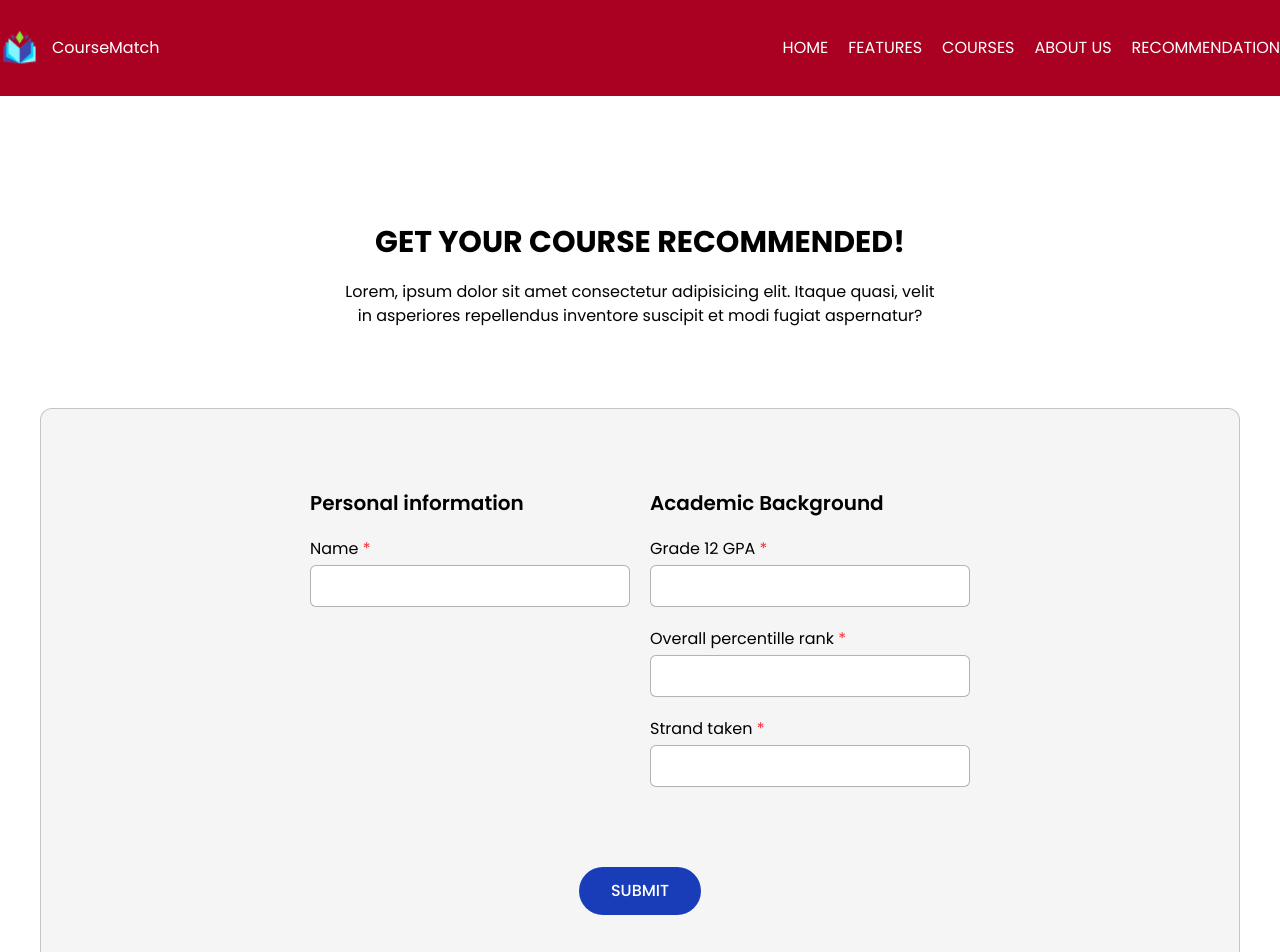
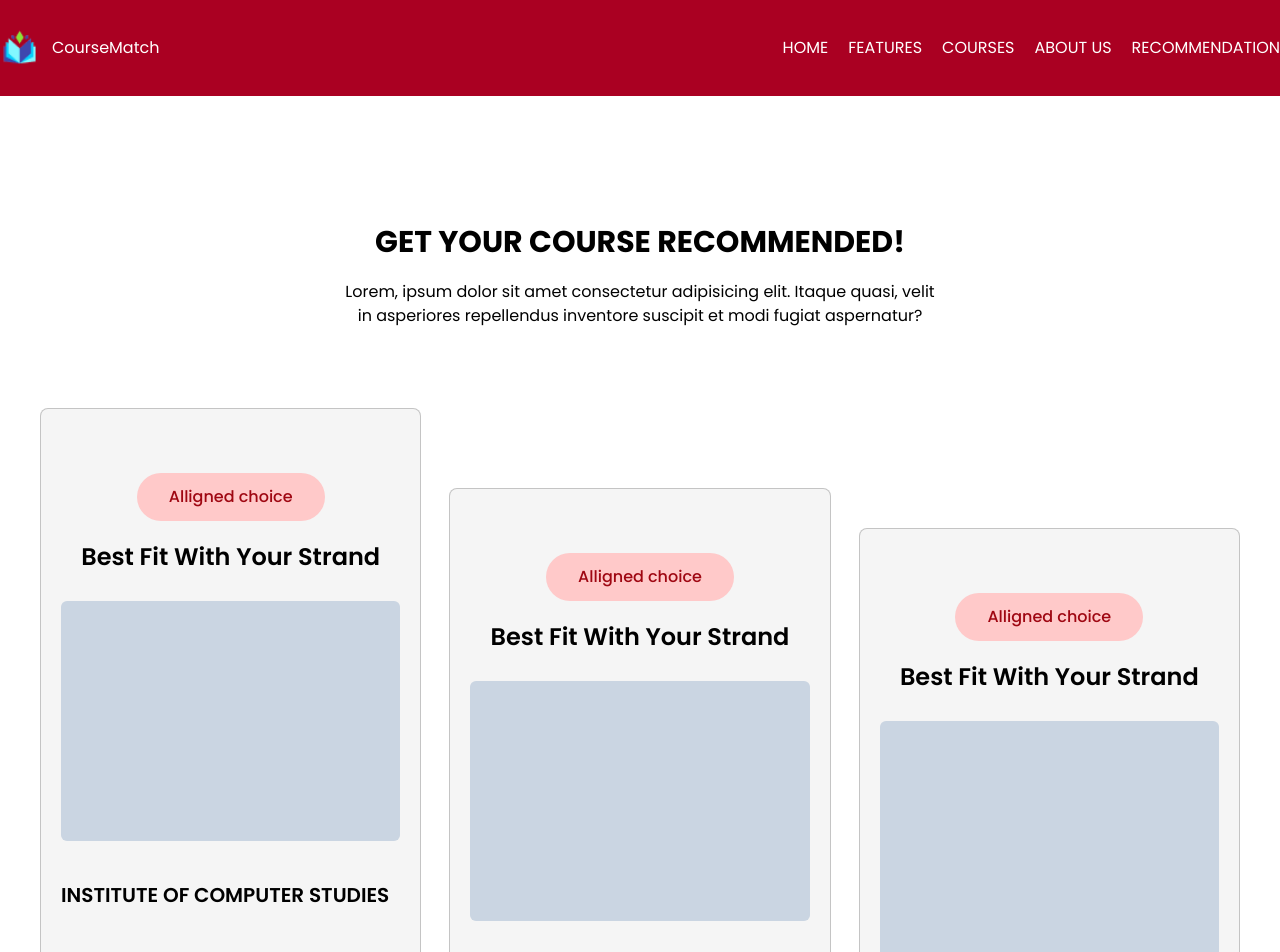
Before and after one commit to wilhelmusolejr/coursematch, a React (Vite) app in the folder client/: page /prediction in a window 1280 px wide. Shown: the top 952 px of the page. Built offline with nearby package versions, Linux system fonts and the light colour scheme.

Commit message:
refactor: use components

```diff
--- a/client/src/pages/Predictions.jsx
+++ b/client/src/pages/Predictions.jsx
@@ -1,6 +1,7 @@
 import React from "react";
 import Navigator from "../components/Navigator";
 import Footer from "../components/Footer";
+import CoursePredictedItem from "../components/CoursePredictedItem";
 
 export default function Predictions() {
   return (
@@ -15,14 +16,14 @@ export default function Predictions() {
         <h1 className="text-3xl uppercase font-bold mb-5">
           Get your course recommended!
         </h1>
-        <p className="w-10/12 lg:w-6/12 m-auto">
+        <p className="md:w-10/12 lg:w-6/12 m-auto">
           Lorem, ipsum dolor sit amet consectetur adipisicing elit. Itaque
           quasi, velit in asperiores repellendus inventore suscipit et modi
           fugiat aspernatur?
         </p>
       </div>
 
-      <div className="container mx-auto md:mb-40 lg:mb-60 md:px-10">
+      <div className="container mx-auto md:mb-40 lg:mb-60 md:px-10 hidden">
         <div className="container mx-auto border-1  border-black/20 px-10 py-14 lg:py-20 rounded-xl bg-white-primary">
           <div className="flex md:flex-row flex-col gap-10 md:gap-5 md:justify-center">
             {/* Personal Info */}
@@ -95,6 +96,19 @@ export default function Predictions() {
         </div>
       </div>
 
+      <div className="container mx-auto px-10 mb-30">
+        <div className="flex gap-7 flex-wrap flex-col lg:flex-row justify-center items-start">
+          {/* card */}
+          <CoursePredictedItem className="" />
+
+          {/* card */}
+          <CoursePredictedItem className="self-center lg:mt-10" />
+
+          {/* card */}
+          <CoursePredictedItem className="self-end lg:mt-30" />
+        </div>
+      </div>
+
       {/* footer */}
       <Footer />
     </>
```
